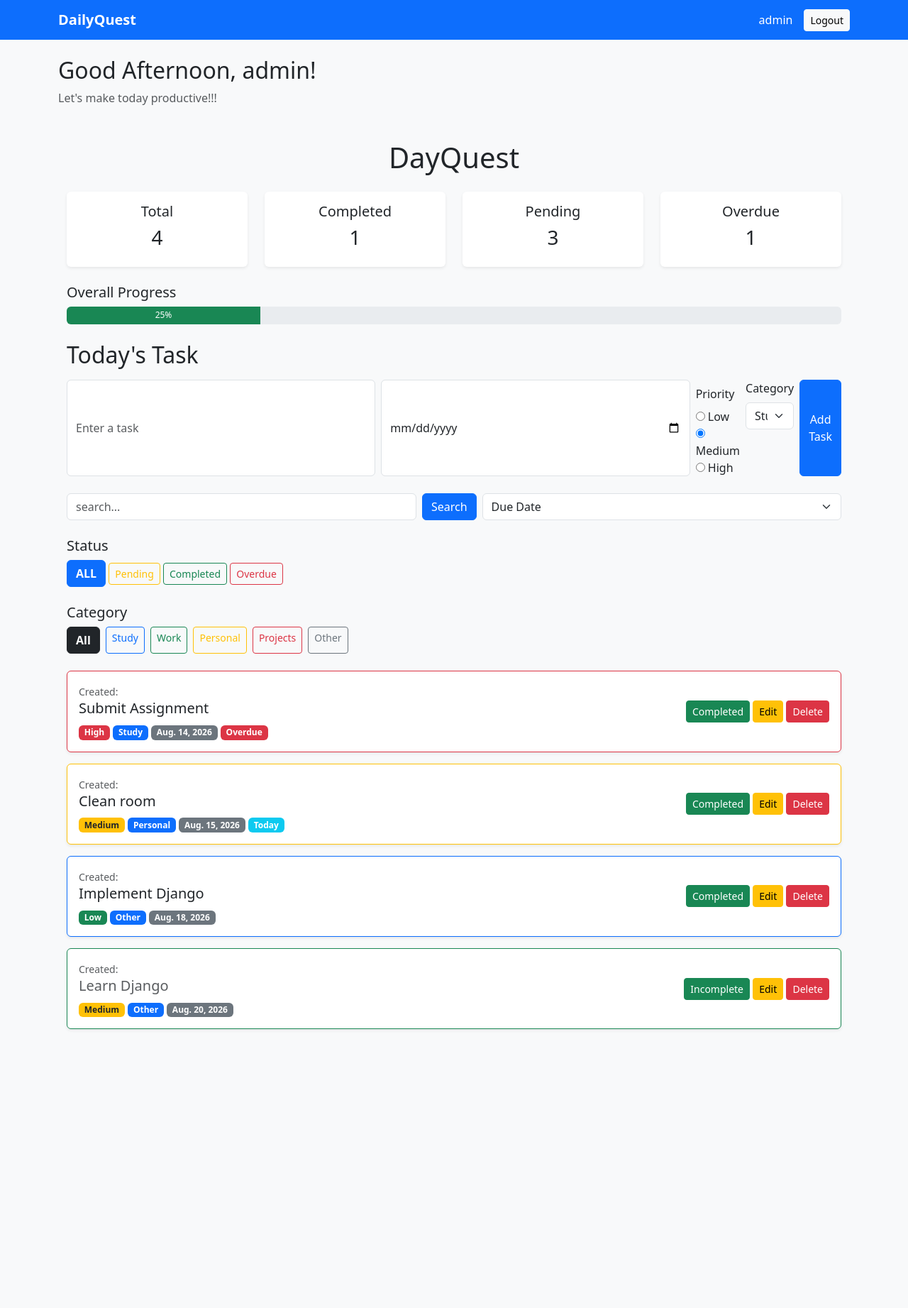
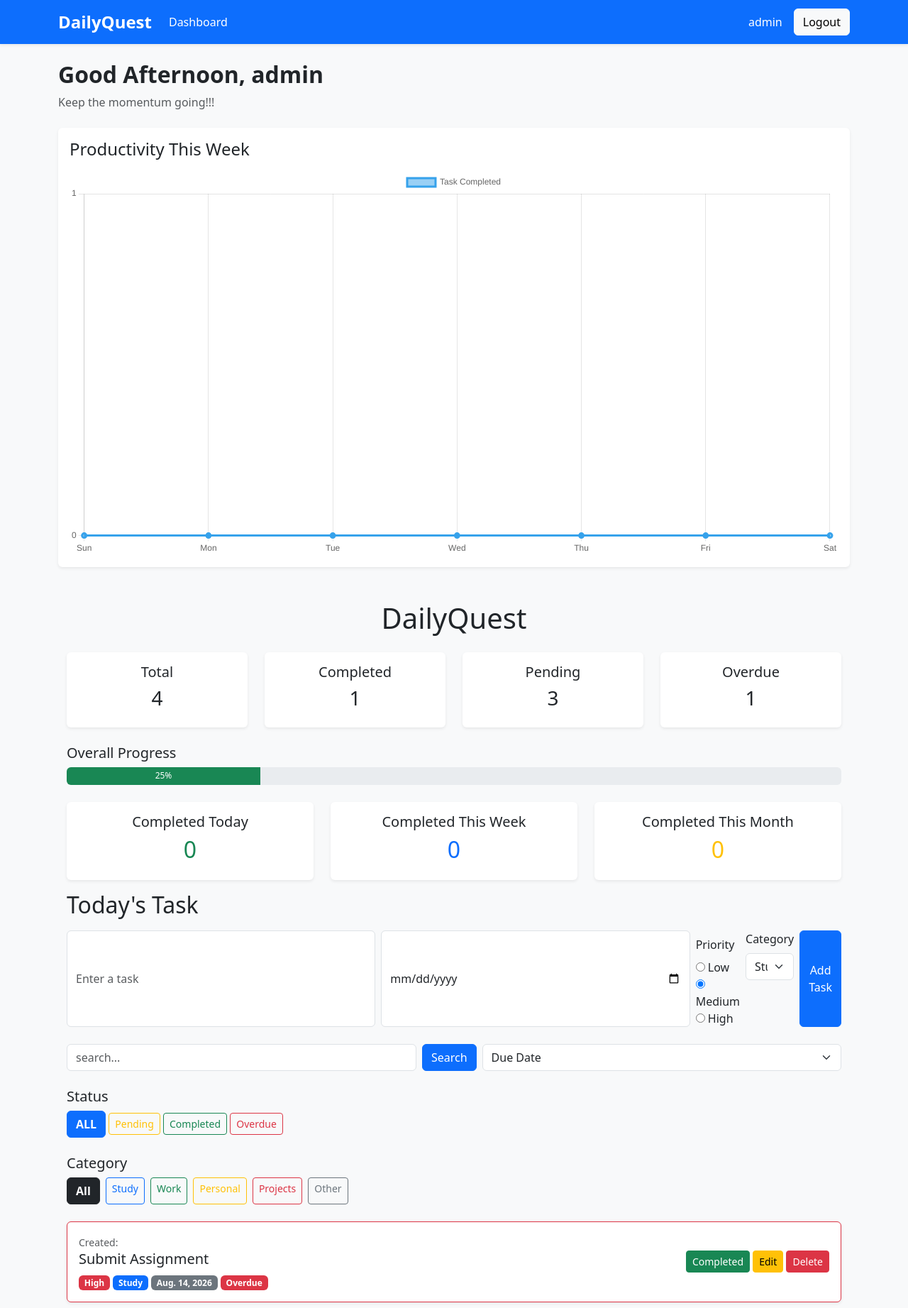
Before and after one commit to Kshristi/todo_app, a Django app: page / in a window 1280 px wide. Shown: the top 1843 px of the page at 71% size. Before the commit the page ends 1451 px from the top, so only its background shows below. Run offline with Django 5.2, Linux system fonts and the light colour scheme; a user stored in the database is signed in; data comes from the database, SQL or seed files in the repository; both versions use the stored data as it was after the commit.

Commit message:
Add analytics dashboard and UI improvements

```diff
--- a/tasks/models.py
+++ b/tasks/models.py
@@ -1,10 +1,11 @@
 from django.db import models
 from django.contrib.auth.models import User
+from django.utils import timezone
 
 PRIORITY_CHOICES=[
-    (1, "High"),
-    (2, "Medium"),
-    (3, "Low"),
+    ("High","High"),
+    ("Medium","Medium"),
+    ("Low","Low"),
 ]
 
 CATEGORY_CHOICES=[
@@ -20,7 +21,8 @@ class Task(models.Model):
     title=models.CharField(max_length=200)
     completed=models.BooleanField(default=False)
     due_date=models.DateField(null=True, blank=True)
-    priority= models.IntegerField(choices=PRIORITY_CHOICES,default=2)
+    priority= models.CharField(choices=PRIORITY_CHOICES,default="Medium")
     category= models.CharField(max_length=20, choices=CATEGORY_CHOICES, default="Other")
+    completed_at= models.DateTimeField(null=True, blank=True)
     def __str__(self):
         return self.title
--- a/tasks/templates/base.html
+++ b/tasks/templates/base.html
@@ -6,21 +6,34 @@
         <title>DailyQuest</title>
         <link href="https://cdn.jsdelivr.net/npm/bootstrap@5.3.7/dist/css/bootstrap.min.css" rel="stylesheet">
     </head>
+    <script src="https://cdn.jsdelivr.net/npm/bootstrap@5.3.7/dist/js/bootstrap.bundle.min.js"></script>
+    <script src="https://cdn.jsdelivr.net/npm/canvas-confetti@1.9.3/dist/confetti.browser.min.js"></script>
+    <script src="https://cdn.jsdelivr.net/npm/chart.js"></script>
     <body class="bg-light">
-        <nav class="navbar navbar-expand-lg navbar-dark bg-primary">
+        <nav class="navbar navbar-expand-lg navbar-dark bg-primary shadow-sm">
             <div class="container">
-                <a class="navbar-brand fw-bold" href="{% url 'home' %}">
+                <a class="navbar-brand fw-bold fs-4" href="{% url 'home' %}">
                     DailyQuest
                 </a>
+                <button class="navbar-toggler" type="button" data-bs-toggle="collapse" data-bs-target="#navbarNav">
+                    <span class="naavbar-toggler-icon"></span>
+                </button>
+                <div class="collapse navbar-collapse" id="navbarNav">
                     {% if user.is_authenticated %}
+                    <ul class="navbar-nav me-auto">
+                        <li class="nav-item">
+                            <a class="nav-link active" href="{% url 'home' %}">Dashboard</a>
+                        </li>
+                    </ul>
                     <div class="d-flex align-items-center">
                         <span class="text-white me-3">{{ user.username }}</span>
                         <form method="POST" action="{% url 'logout' %}">
                             {% csrf_token %}
-                        <button class="btn btn-light btn-sm">Logout</button>
+                            <button class="btn btn-light">Logout</button>
                         </form>
                     </div>
                     {% endif %}
+                </div>
             </div>
         </nav>
         <div class="container mt-4">
--- a/tasks/templates/tasks/home.html
+++ b/tasks/templates/tasks/home.html
@@ -1,10 +1,28 @@
 {% extends "base.html" %}
 {% block content %}
-<h2>{{ greeting }},
-    {{ request.user.username }}!</h2>
-    <p class="text-muted">Let's make today productive!!!</p>
+<div class="mb-4">
+    <h2 class="fw-bold">
+        {{ greeting }},
+        {{ request.user.username }}
+    </h2>
+    <p class="text-muted">{{ motivation }}</p>
+</div>
+{% if show_confetti %}
+<div class="alert alert-success text-center shadow-sm">
+    <h4>Quests Completed</h4>
+    <p class="mb-0">
+        Congratulations!!! You completed all your tasks today.
+    </p>
+</div>
+{% endif %}
+<div class="card shadow-sm border-0 mt-4">
+    <div class="card-body">
+        <h4 class="mb-3">Productivity This Week</h4>
+        <canvas id="weeklyChart"></canvas>
+    </div>
+</div>
         <div class="container mt-5">
-        <h1 class="text-center mb-4">DayQuest</h1>
+        <h1 class="text-center mb-4">DailyQuest</h1>
 
         <div class="row mb-4">
             <div class="col-md-3">
@@ -41,10 +59,39 @@
             </div>
         </div>
 
+
+
         <h5>Overall Progress</h5>
         <div class="progress mb-4" style="height: 25px;">
             <div class="progress-bar bg-success" role="progressbar" style="width: {{ completion_percentage }}%;">
                 {{ completion_percentage }}%
+            </div>
+        </div>
+
+        <div class="row mt-4">
+            <div class="col-md-4 mb-3">
+                <div class="card shadow-sm border-0 text-center">
+                    <div class="card-body">
+                        <h5>Completed Today</h5>
+                        <h2 class="text-success">{{ completed_today }}</h2>
+                    </div>
+                </div>
+            </div>
+            <div class="col-md-4 mb-3">
+                <div class="card shadow-sm border-0 text-center">
+                    <div class="card-body">
+                        <h5>Completed This Week</h5>
+                        <h2 class="text-primary">{{ completed_this_week }}</h2>
+                    </div>
+                </div>
+            </div>
+            <div class="col-md-4 mb-3">
+                <div class="card shadow-sm border-0 text-center">
+                    <div class="card-body">
+                        <h5>Completed This Month</h5>
+                        <h2 class="text-warning">{{ completed_this_month }}</h2>
+                    </div>
+                </div>
             </div>
         </div>
 
@@ -181,4 +228,64 @@
         <p class="text-center text-muted">No tasks available.</p>
         {% endfor %}
     </div>
+    {% if show_confetti %}
+    <script>
+        confetti({
+            particleCount: 120,
+            angle: 60,
+            spread: 70,
+            origin: {x: 0 }
+        });
+        confetti({
+            particleCount: 120,
+            angle: 120,
+            spread: 70,
+            origin: {x: 1 }
+        });
+        setTimeout(() => {
+            confetti({
+                particleCount: 180,
+                spread: 150,
+                origin: {y: 0.6 }
+            });
+        }, 500);
+    </script>
+    {% endif %}
+    <script>
+        const labels=[
+            {% for label in chart_labels %}
+            "{{ label }}",
+            {% endfor %}
+        ];
+        const data=[
+            {% for value in chart_data %}
+            {{ value }},
+            {% endfor %}
+        ];
+        const ctx= document.getElementById("weeklyChart");
+        new Chart(ctx,{
+            type:"line",
+            data:{
+                labels: labels,
+                datasets: [{
+                    label: "Task Completed",
+                    data: data,
+                    fill: true,
+                    tension: 0.4,
+                    borderWidth: 3
+                }]
+            },
+            options:{
+                responsive: true,
+                scales:{
+                    y:{
+                        beginAtZero: true,
+                        ticks:{
+                            precision:0
+                        }
+                    }
+                }
+            }
+        });
+    </script>
 {% endblock %}
--- a/tasks/views.py
+++ b/tasks/views.py
@@ -2,6 +2,8 @@ from django.contrib.auth.decorators import login_required
 from django.shortcuts import render, redirect, get_object_or_404
 from .models import Task
 from datetime import date, datetime
+from django.utils import timezone
+from datetime import timedelta
 
 @login_required
 def home(request):
@@ -13,19 +15,42 @@ def home(request):
         Task.objects.create(user=request.user, title=title, due_date=due_date,priority=priority,category=category)
         return redirect("home")
 
+    all_tasks=Task.objects.filter(user=request.user)
+    tasks= all_tasks
+
     today=date.today()
+    chart_labels=[]
+    chart_data=[]
+
+    for i in range(7):
+        day= today- timedelta(days=6-i)
+        chart_labels.append(day.strftime("%a"))
+        count=all_tasks.filter(completed=True, completed_at__date=day).count()
+        chart_data.append(count)
+    week_ago= today-timedelta(days=7)
+
+    tasks=Task.objects.filter(user=request.user).order_by("completed", "due_date")
+
+    completed_today= tasks.filter(completed=True, completed_at__date=today).count()
+    completed_this_week= tasks.filter(completed=True, completed_at__date__gte=week_ago).count()
+    completed_this_month= tasks.filter(completed=True, completed_at__year=today.year, completed_at__month=today.month).count()
+
     current_hour= datetime.now().hour
     if current_hour < 12:
         greeting= "Good Morning"
+        motivation= "Let's make today productive!"
     elif current_hour < 17:
         greeting= "Good Afternoon"
+        motivation= "Keep the momentum going!!!"
     else:
         greeting= "Good Evening"
+        motivation= "Finish one more task before calling it a day!!!"
+
     search_query=request.GET.get("search")
     filter_type=request.GET.get("filter","all")
     sort_by=request.GET.get("sort","due_date")
     category=request.GET.get("category","all")
-    tasks=Task.objects.filter(user=request.user).order_by("completed", "due_date")
+
     if search_query:
         tasks=tasks.filter(title__icontains=search_query)
     if filter_type=="pending":
@@ -44,6 +69,7 @@ def home(request):
         completion_percentage= int((completed_tasks / total_tasks)*100)
     else:
         completion_percentage=0
+    show_confetti= completion_percentage==100 and total_tasks>0
 
     pending_tasks=tasks.filter(completed=False).count()
 
@@ -66,7 +92,7 @@ def home(request):
     overdue_tasks=tasks.filter(due_date__lt=today, completed=False).count()
 
     context={
-        "tasks":tasks,
+        "tasks": tasks,
         "today": date.today(),
         "total_tasks": total_tasks,
         "completed_tasks": completed_tasks,
@@ -78,6 +104,13 @@ def home(request):
         "completion_percentage": completion_percentage,
         "sort_by": sort_by,
         "greeting": greeting,
+        "motivation": motivation,
+        "show_confetti": show_confetti,
+        "completed_today": completed_today,
+        "completed_this_week": completed_this_week,
+        "completed_this_month": completed_this_month,
+        "chart_labels": chart_labels,
+        "chart_data": chart_data,
     }
 
     return render(request, "tasks/home.html", context)
@@ -90,6 +123,10 @@ def delete_task(request, id):
 def complete_task(request, id):
     task=get_object_or_404(Task,id=id, user=request.user)
     task.completed= not task.completed
+    if task.completed:
+        task.completed_at=timezone.now()
+    else:
+        task.completed_at=None
     task.save()
     return redirect('home')
 
```
Also changed, not shown: db.sqlite3, tasks/migrations/0006_alter_task_priority.py (added), tasks/migrations/0007_task_completed_at.py (added). Lines whose indentation alone changed are shown as unchanged.
